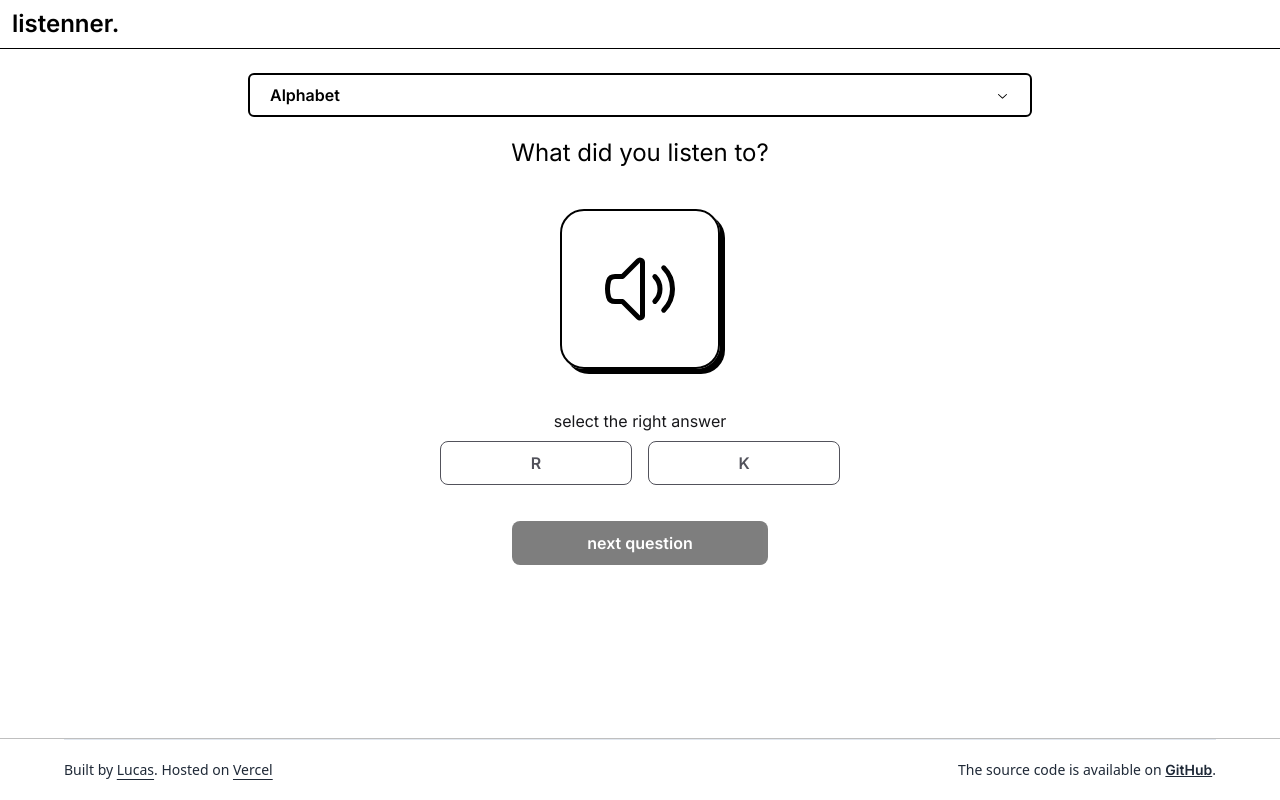
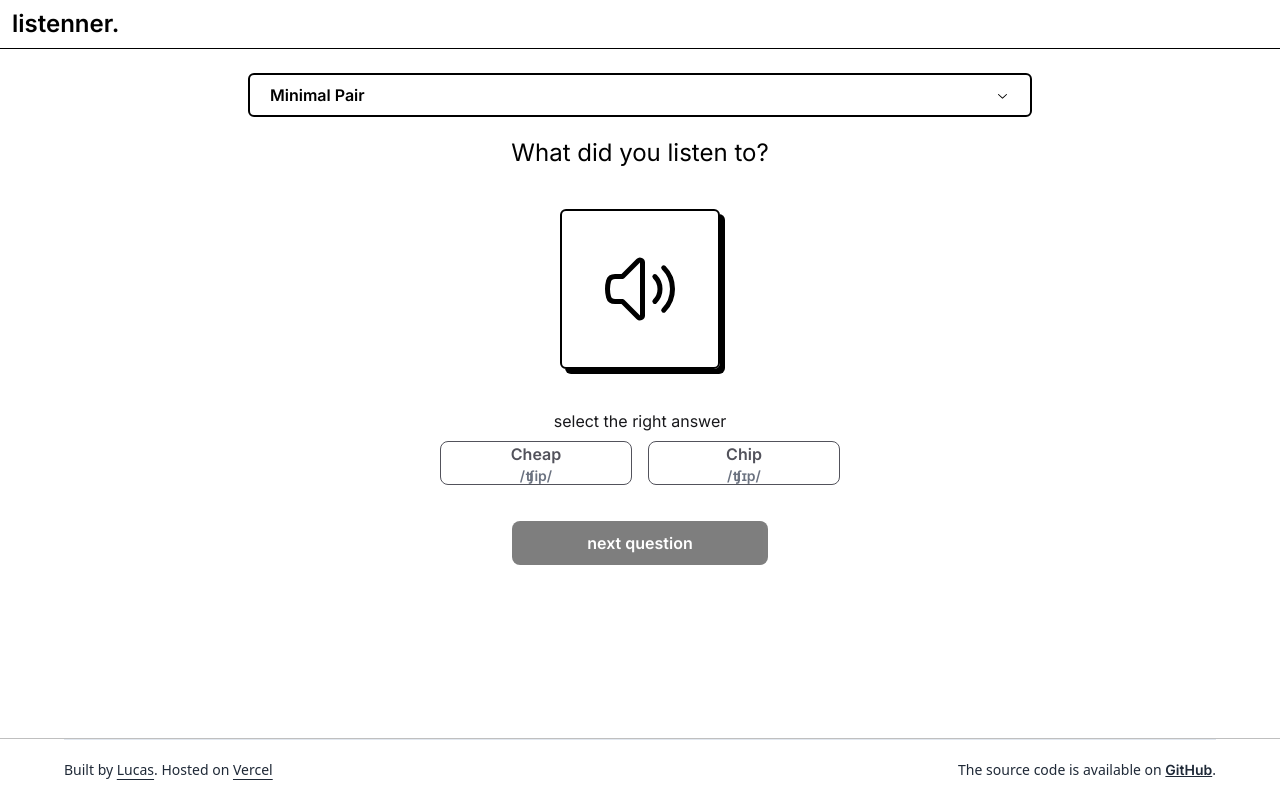
Before and after one commit to lucaspessivaldo/listenner, a React (Vite) app: page /learn in a window 1280 px wide. Built offline with nearby package versions, Linux system fonts and the light colour scheme; a web font is replaced by a local one.

Commit message:
update - Minimal Pair page

```diff
--- a/src/assets/audios/minimalPairs/01/MinimalPairs01.ts
+++ b/src/assets/audios/minimalPairs/01/MinimalPairs01.ts
@@ -13,29 +13,29 @@ import sit from './sit.mp3'
 
 const MinimalPairs01: WordsArray[][] = [
   [
-    { text: 'Bean', audio: new Audio(bean), phonetic: '' },
-    { text: 'Bin', audio: new Audio(bin), phonetic: '' }
+    { text: 'Bean', audio: new Audio(bean), phonetic: '/bin/' },
+    { text: 'Bin', audio: new Audio(bin), phonetic: '/bɪn/' }
   ],
 
   [
-    { text: 'Cheap', audio: new Audio(cheap), phonetic: '' },
-    { text: 'Chip', audio: new Audio(chip), phonetic: '' }
+    { text: 'Cheap', audio: new Audio(cheap), phonetic: '/ʧip/' },
+    { text: 'Chip', audio: new Audio(chip), phonetic: '/ʧɪp/' }
   ],
 
   [
-    { text: 'Eat', audio: new Audio(eat), phonetic: '' },
-    { text: 'It', audio: new Audio(it), phonetic: '' }
+    { text: 'Eat', audio: new Audio(eat), phonetic: '/it/' },
+    { text: 'It', audio: new Audio(it), phonetic: '/ɪt/' }
   ],
 
 
   [
-    { text: "He's", audio: new Audio(hes), phonetic: '' },
-    { text: 'His', audio: new Audio(his), phonetic: '' }
+    { text: "He's", audio: new Audio(hes), phonetic: '/hiz/' },
+    { text: 'His', audio: new Audio(his), phonetic: '/hɪz/' }
   ],
 
   [
-    { text: 'Seat', audio: new Audio(seat), phonetic: '' },
-    { text: 'Sit', audio: new Audio(sit), phonetic: '' }
+    { text: 'Seat', audio: new Audio(seat), phonetic: '/sit/' },
+    { text: 'Sit', audio: new Audio(sit), phonetic: '/sɪt/' }
   ]
 ]
 
--- /dev/null
+++ b/src/assets/audios/minimalPairs/minimalPairs.ts
@@ -0,0 +1 @@
+import MinimalPairs01 from './01/MinimalPairs01'
--- /dev/null
+++ b/src/components/learn/ButtonMinimalPairs.tsx
@@ -0,0 +1,36 @@
+interface Props {
+  text: string
+  phonetic: string
+  rightAnser: string
+  isAnswerd: Boolean
+  isSelected: boolean
+  setSelectedButton: (selectedButton: string) => void
+}
+
+const buttonStyle = "border-[1px] font-inter font-semibold sm:w-48 w-64 h-11 mx-2 my-2 transition-shadow rounded-lg"
+const selectedAndRight = 'border-green-600 shadow-[0px_2px_0px_rgb(18,145,65)]'
+const selectedAndWrong = 'border-red-600 shadow-[0px_2px_0px_rgb(220,38,38)]'
+const unselected = 'border-zinc-600 text-zinc-600'
+
+export default function ButtonMinimalPairs({ text, phonetic, rightAnser, isAnswerd, isSelected, setSelectedButton }: Props) {
+  return (
+    <button
+      className={`
+    ${buttonStyle}
+    ${!isSelected
+          ? unselected
+          : (text === rightAnser && isSelected)
+            ? selectedAndRight
+            : selectedAndWrong
+        }`
+      }
+      onClick={() => {
+        if (isAnswerd) return
+        setSelectedButton(text)
+      }}
+    >
+      <div>{text}</div>
+      <div className="text-sm text-gray-500">{phonetic}</div>
+    </button>
+  )
+}
--- a/src/components/learn/MainDisplay.tsx
+++ b/src/components/learn/MainDisplay.tsx
@@ -76,7 +76,6 @@ export default function MainDisplay() {
     else wrong.play()
 
     setIsAnswerd(true)
-    console.log(isRightAnswer)
   }
 
   useEffect(() => {
@@ -86,7 +85,6 @@ export default function MainDisplay() {
   useEffect(() => {
     if (selectedButton === '') return
     checkAnswer()
-
   }, [selectedButton])
 
 
--- a/src/components/learn/MinimalPairsDisplay.tsx
+++ b/src/components/learn/MinimalPairsDisplay.tsx
@@ -1,5 +1,97 @@
-export default function MinimalPairs() {
+import { useEffect, useState } from "react";
+import { WordsArray } from "../../common/types";
+import MinimalPairs01 from "../../assets/audios/minimalPairs/01/MinimalPairs01"
+import SpeakerButton from "./SpeakerButton";
+import ButtonMinimalPairs from "./ButtonMinimalPairs";
+import rightsound from '../../assets/audios/right-sound.wav'
+import wrongsound from '../../assets/audios/error-sound.wav'
+
+const right = new Audio(rightsound)
+const wrong = new Audio(wrongsound)
+
+function getRandomIntInclusive(max: number) {
+  const min = 0
+  max = Math.floor(max);
+  return Math.floor(Math.random() * (max - min + 1) + min);
+}
+
+function getRandomPosition(array: WordsArray[][]) {
+  const randomNumber = getRandomIntInclusive(array.length - 1)
+  const randomWord = array[randomNumber]
+  return randomWord
+}
+
+export default function MinimalPairsDisplay() {
+  const [currentWords, setCurrentWords] = useState<WordsArray[]>(getRandomPosition(MinimalPairs01));
+  const [rightAnswer, setRightAnswer] = useState<WordsArray>(currentWords[0]);
+  const [isAnswerd, setIsAnswerd] = useState<Boolean>(false)
+  const [selectedButton, setSelectedButton] = useState<String>('')
+
+  const restartQuestion = () => {
+    const words = getRandomPosition(MinimalPairs01)
+    const rightWord = [...words].sort(() => Math.random() - 0.5)[0]
+
+    setIsAnswerd(false)
+    setSelectedButton('')
+    rightWord.audio.play()
+
+    setRightAnswer(rightWord)
+    setCurrentWords(words)
+  }
+
+  const checkAnswer = () => {
+    if (isAnswerd) {
+      setIsAnswerd(false)
+      setSelectedButton('')
+      restartQuestion()
+      return
+    }
+    const isRightAnswer = selectedButton === rightAnswer.text
+
+    if (isRightAnswer) right.play()
+    else wrong.play()
+
+    setIsAnswerd(true)
+    console.log(isRightAnswer)
+  }
+
+  useEffect(() => {
+    if (selectedButton === '') return
+    checkAnswer()
+  }, [selectedButton])
+
+
   return (
-    <div>MinimalPairs</div>
+    <>
+      <p className='font-inter text-2xl'>What did you listen to?</p>
+
+      <SpeakerButton audio={rightAnswer.audio} />
+
+      <div className={` font-inter  ${isAnswerd ? ((selectedButton === rightAnswer.text) ? 'text-green-600 font-semibold' : 'text-red-600 font-semibold') : 'text-zinc-900'}`}>
+        {isAnswerd ? ((selectedButton === rightAnswer.text) ? 'Right' : 'Wrong') : 'select the right answer'}
+      </div>
+
+      <div className='mb-7 grid grid-cols-1 sm:grid-cols-2'>
+        {currentWords.map(word => (
+          <ButtonMinimalPairs
+            text={word.text}
+            phonetic={word.phonetic}
+            isAnswerd={isAnswerd}
+            isSelected={word.text === selectedButton}
+            rightAnser={rightAnswer.text}
+            setSelectedButton={setSelectedButton}
+            key={word.text}
+          />
+        ))}
+      </div>
+
+      <button
+        className={`${!isAnswerd ? 'opacity-50' : 'opacity-100'} bg-black text-white font-inter font-semibold  w-64 h-11 rounded-lg hover:bg-zinc-900`}
+        disabled={!isAnswerd}
+        onClick={() => checkAnswer()}
+      >
+        next question
+      </button>
+    </>
   )
 }
--- a/src/components/learn/SpeakerButton.tsx
+++ b/src/components/learn/SpeakerButton.tsx
@@ -10,7 +10,7 @@ export default function SpeakerButton({ audio }: Props) {
         audio.play()
       }}
 
-      className='cursor-pointer border-2 border-black w-40 h-40 flex items-center justify-center rounded-3xl
+      className='cursor-pointer border-2 border-black w-40 h-40 flex items-center justify-center rounded-md
         shadow-[5px_5px_0px_rgb(0,0,0)] active:shadow-[1px_1px_0px_rgb(0,0,0)] text-black
         ease-out active:translate-y-1 my-10 transition-all'
     >
--- a/src/features/selectedTopicSlice.ts
+++ b/src/features/selectedTopicSlice.ts
@@ -6,7 +6,7 @@ export interface selectedTopicsState {
 }
 
 const initialState: selectedTopicsState = {
-  value: 'Alphabet',
+  value: 'Minimal Pair',
 }
 
 export const selectedTopic = createSlice({
--- a/src/pages/Learn.tsx
+++ b/src/pages/Learn.tsx
@@ -1,6 +1,6 @@
 import SelectCategory from '../components/learn/SelectCategory'
 import MainDisplay from '../components/learn/MainDisplay'
-import MinimalPairs from '../components/learn/MinimalPairsDisplay'
+import MinimalPairsDisplay from '../components/learn/MinimalPairsDisplay'
 
 import type { RootState } from '../app/store'
 import { useSelector } from 'react-redux'
@@ -11,7 +11,7 @@ export default function Learn() {
   return (
     <div className="container mx-auto max-w-4xl flex flex-col items-center w-full mt-6 px-3 rounded-md h-5/6 ">
       <SelectCategory />
-      {selectedTopic === 'Minimal Pair' ? <MinimalPairs /> : <MainDisplay />}
+      {selectedTopic === 'Minimal Pair' ? <MinimalPairsDisplay /> : <MainDisplay />}
     </div>
   )
 }
```
